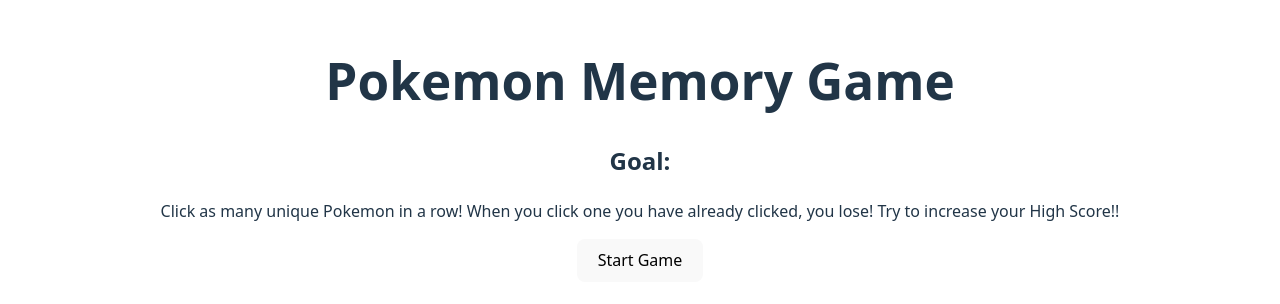
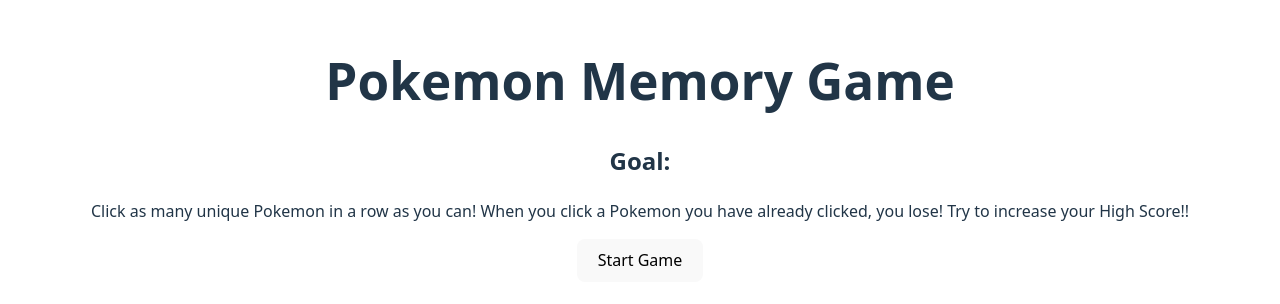
Before and after one commit to Flex58/odin-memory-game, a React (Vite) app: page / in a window 1280 px wide. Shown: the part 250-554 px from the top of the page. Built offline with nearby package versions, Linux system fonts and the light colour scheme; no server answers.

Commit message:
style: change wording in StartGame

```diff
--- a/src/components/StartGame.jsx
+++ b/src/components/StartGame.jsx
@@ -4,10 +4,13 @@
       <h1>Pokemon Memory Game</h1>
       <h2>Goal: </h2>
       <p>
-        Click as many unique Pokemon in a row! When you click one you have
-        already clicked, you lose! Try to increase your High Score!!
+        Click as many unique Pokemon in a row as you can! When you click a
+        Pokemon you have already clicked, you lose! Try to increase your High
+        Score!!
       </p>
-      <button type="button" onclick={onclick}>Start Game</button>
+      <button type="button" onclick={onclick}>
+        Start Game
+      </button>
     </>
   );
 }
```
